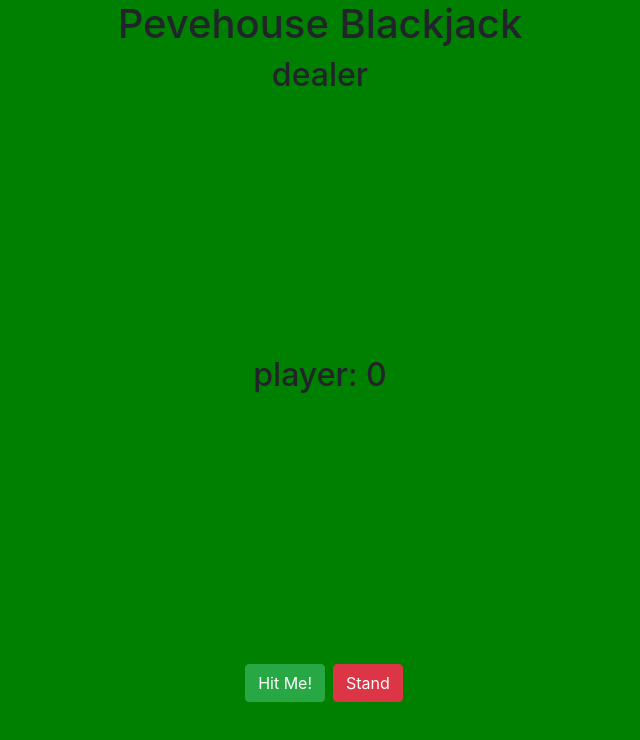
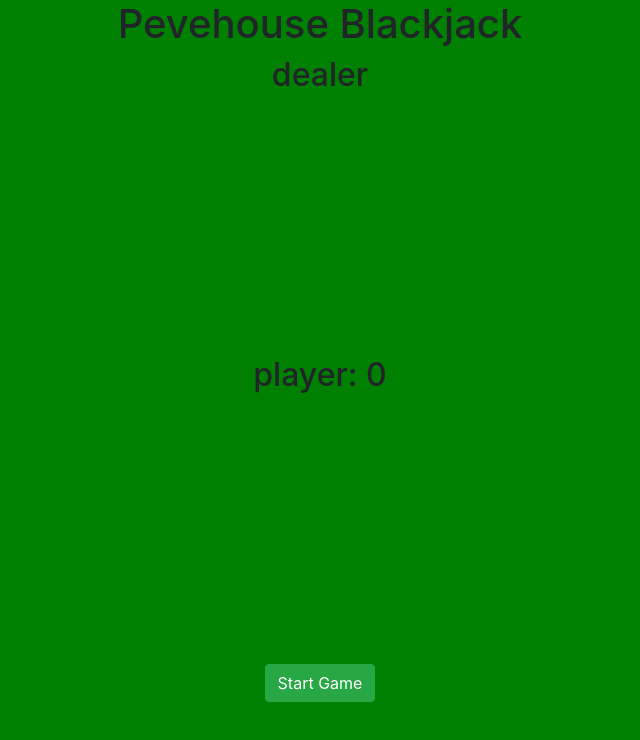
Before and after one commit to jtpevehouse/blackjack, a React (Create React App) app: page / in a window 1280 px wide. Shown: the top 740 px of the page, without its empty margins (320-960 px from the left). Built offline with nearby package versions, Linux system fonts and the light colour scheme.

Commit message:
Draw two cards on start now

```diff
--- a/src/components/gameBoard.jsx
+++ b/src/components/gameBoard.jsx
@@ -19,6 +19,13 @@ class GameBoard extends Component {
     playerStanding: false,
     winner: "",
   };
+
+  componentDidUpdate() {
+    //If this is the start of the game, draw an extra card
+    if (this.state.dealerCards.length === 1) {
+      this.handleGetCard();
+    }
+  }
 
   //Handle drawing a card for the player and the dealer
   handleGetCard = () => {
@@ -164,6 +171,7 @@ class GameBoard extends Component {
           onGet={this.handleGetCard}
           onStand={this.handlePlayerStand}
           onPlayAgain={this.handlePlayAgain}
+          cardCount={dealerCards.length}
           gameOver={gameOver}
         />
       </div>
--- a/src/components/gameControls.jsx
+++ b/src/components/gameControls.jsx
@@ -1,25 +1,35 @@
 import React from "react";
 import "./gameControls.css";
 
-const GameControls = ({ onGet, onStand, onPlayAgain, gameOver }) => {
-  return (
-    <div className="controls">
-      {gameOver === "" ? (
+const GameControls = ({ onGet, onStand, onPlayAgain, cardCount, gameOver }) => {
+  let controlsToRender = (
     <div>
       <button className="btn btn-success m-2" onClick={() => onGet()}>
         Hit Me!
       </button>
       <button className="btn btn-danger" onClick={() => onStand()}>
         Stand
-          </button>{" "}
+      </button>
     </div>
-      ) : (
+  );
+
+  if (gameOver !== "") {
+    controlsToRender = (
       <button className="btn btn-success m-2" onClick={() => onPlayAgain()}>
         Play Again
       </button>
-      )}
-    </div>
     );
+  }
+
+  if (cardCount === 0) {
+    controlsToRender = (
+      <button className="btn btn-success m-2" onClick={() => onGet()}>
+        Start Game
+      </button>
+    );
+  }
+
+  return <div className="controls">{controlsToRender}</div>;
 };
 
 export default GameControls;
```
Also changed, not shown: 1 other file (tests, documents, lock files or other folders). Lines whose indentation alone changed are shown as unchanged.
